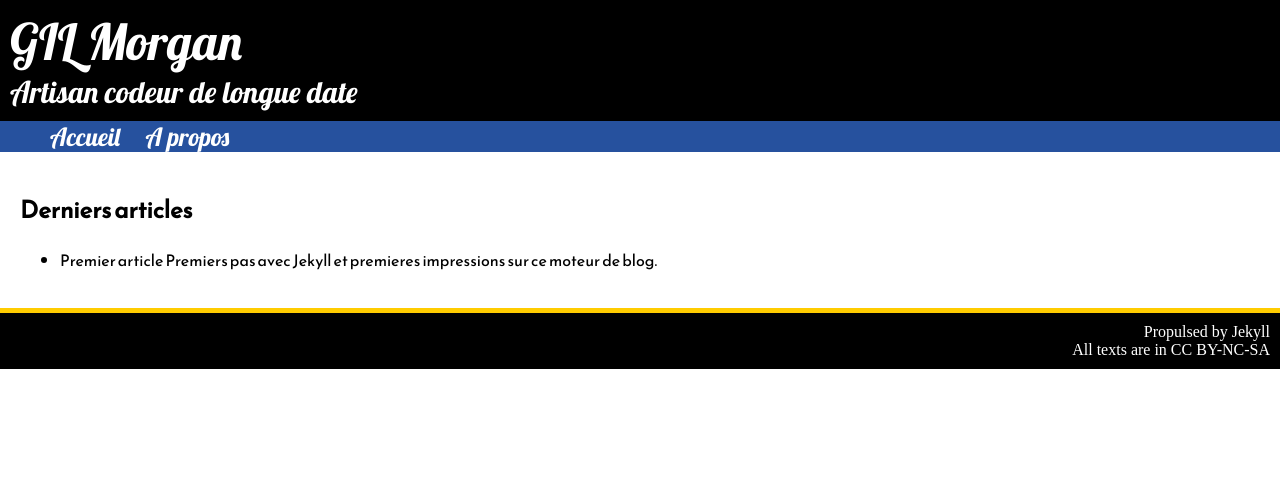
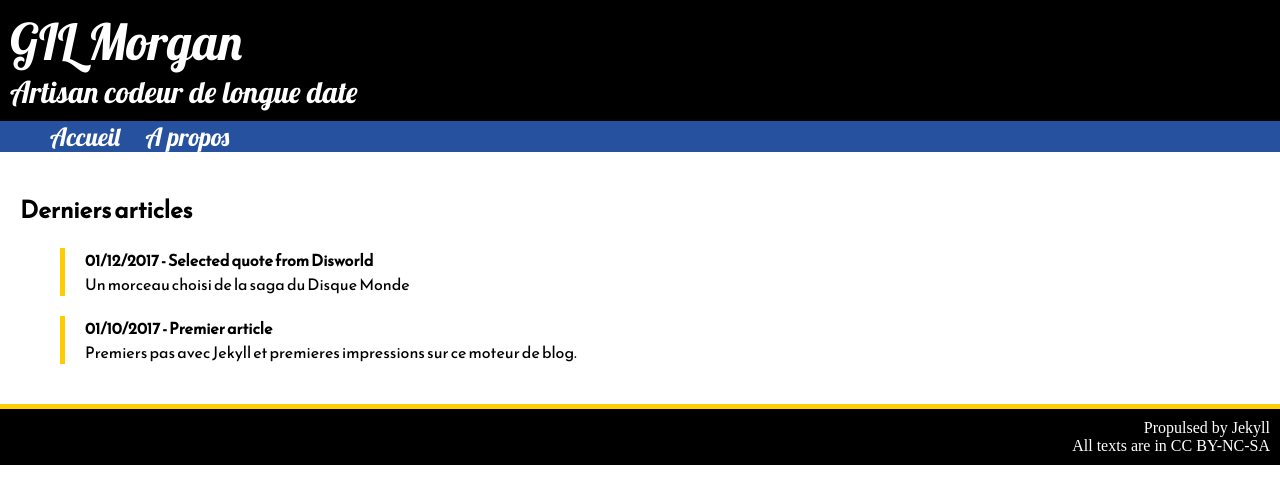
Before and after one commit to GILMorgan/GILMorgan.github.io, a Jekyll site: the page built from index.html, in a window 1280 px wide. Shown: the top 504 px of the page. Built offline with Jekyll 4.4.1, drawn with Linux system fonts in a browser that asks for light colours.

Commit message:
Nouveau post

```diff
--- a/_config.yml
+++ /dev/null
@@ -1,2 +0,0 @@
-theme: jekyll-theme-slate
-excerpt_separator: <!--excerpt-->
--- /dev/null
+++ b/_posts/2017-01-12-selected-quote-from-discworld.html
@@ -0,0 +1,36 @@
+---
+layout: post
+title:  "Selected quote from Disworld"
+date:   2017-01-12 16:00:00
+categories: divers
+tags: discworld Pratchett livre
+excerpt: Un morceau choisi de la saga du Disque Monde
+---
+<p>Je suis, enfin, retombé sur un passage que je recherchais depuis quelques mois. Un dialogue savoureux entre père et fille de mon personnage
+préféré de l'univers du Disque Monde. <br/>
+Quel dommage que Sir Pratchett nous ai quitté avec trop peu d'oeuvres pour passer le temps.<br />
+Je vous livre le passage en l'état et en version originale : dans la langue de Terry.</p>
+
+<blockquote>
+    <p>“All right,” said Susan. “I’m not stupid. You’re saying humans need... fantasies to make life bearable.” </p>
+
+    <p>REALLY ? AS IF IT WAS SOME KIND OF PINK PILL? NO. HUMANS NEED FANTASY TO BE HUMAN. TO BE THE PLACE WHERE THE FALLING ANGEL MEETS THE RISING APE. </p>
+
+    <p>“Tooth fairies ? Hogfathers ? Little—” <p/>
+
+    <p>YES. AS PRACTICE. YOU HAVE TO START OUT LEARNING TO BELIEVE THE LITTLE LIES.</p>
+
+    <p>“So we can believe the big ones?”</p>
+
+    <p>YES. JUSTICE. MERCY. DUTY. THAT SORT OF THING.</p>
+
+    <p>“They’re not the same at all !”</p>
+
+    <p>YOU THINK SO? THEN TAKE THE UNIVERSE AND GRIND IT DOWN TO THE FINEST POWDER AND SIEVE IT THROUGH THE FINEST SIEVE AND THEN SHOW ME ONE ATOM OF JUSTICE, ONE MOLECULE OF MERCY. AND YET — Death waved a hand. <br/>
+    AND YET YOU ACT AS IF THERE IS SOME IDEAL ORDER IN THE WORLD, AS IF THERE IS SOME... SOME RIGHTNESS IN THE UNIVERSE BY WHICH IT MAY BE JUDGED.</p>
+
+    <p>“Yes, but people have got to believe that, or what’s the point—”</p>
+
+    <p>MY POINT EXACTLY. </p>
+</blockquote>
+- Susan and Death, The Hogfather
--- a/css/style.css
+++ b/css/style.css
@@ -42,8 +42,20 @@ section {
     padding: 20px;
 }
 
+.articleList {
+    list-style: none;
+}
+
+.articleList li {
+    border-left: 5px solid #FFCC00;
+    padding-left: 20px;
+    margin-bottom: 20px;
+}
+
 .articleList a {
+    display: block;
     text-decoration: none;
+    font-weight: bold;
     color: black;
 }
 
--- a/index.html
+++ b/index.html
@@ -6,7 +6,7 @@ layout: default
 <ul class="articleList">
     {% for post in site.posts %}
     <li>
-        <a href="{{ post.url }}">{{ post.title }}</a>
+        <a href="{{ post.url }}">{{ post.date | date: "%m/%d/%Y" }} -  {{ post.title }}</a>
         {{ post.excerpt }}
     </li>
     {% endfor %}
```
